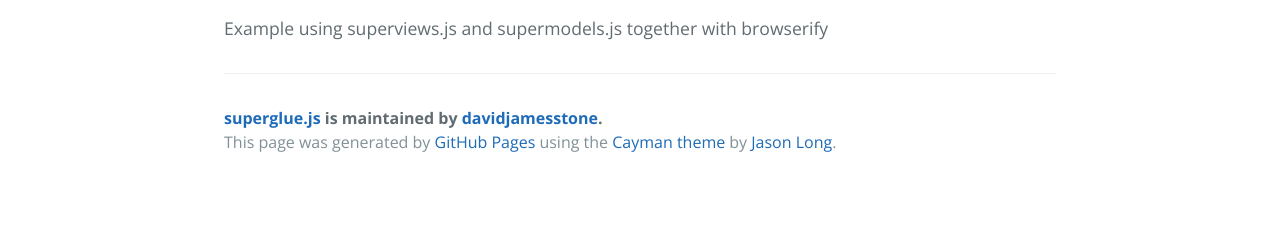
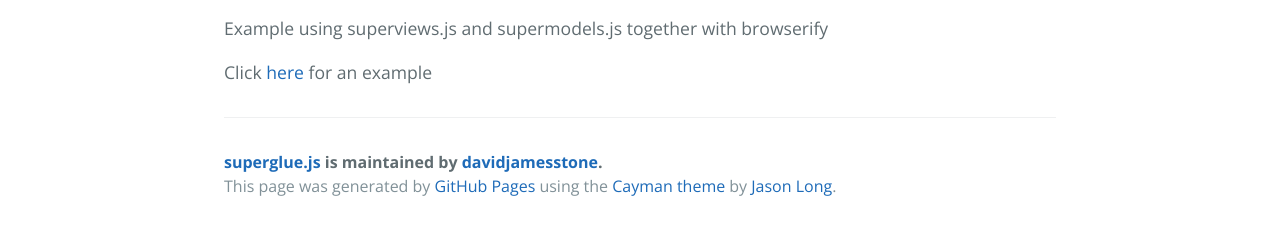
Before and after one commit to davidjamesstone/superglue.js, a plain HTML site: page index.html in a window 1280 px wide. Shown: the part 470-704 px from the top of the page. Drawn offline with nearby package versions, Linux system fonts and the light colour scheme.

Commit message:
Added link to example

```diff
--- a/index.html
+++ b/index.html
@@ -24,6 +24,7 @@
 
 <p>Example using superviews.js and supermodels.js together with browserify</p>
 
+  <p>Click <a href="example.html">here</a> for an example</p>
       <footer class="site-footer">
         <span class="site-footer-owner"><a href="https://github.com/davidjamesstone/superglue.js">superglue.js</a> is maintained by <a href="https://github.com/davidjamesstone">davidjamesstone</a>.</span>
 
```
